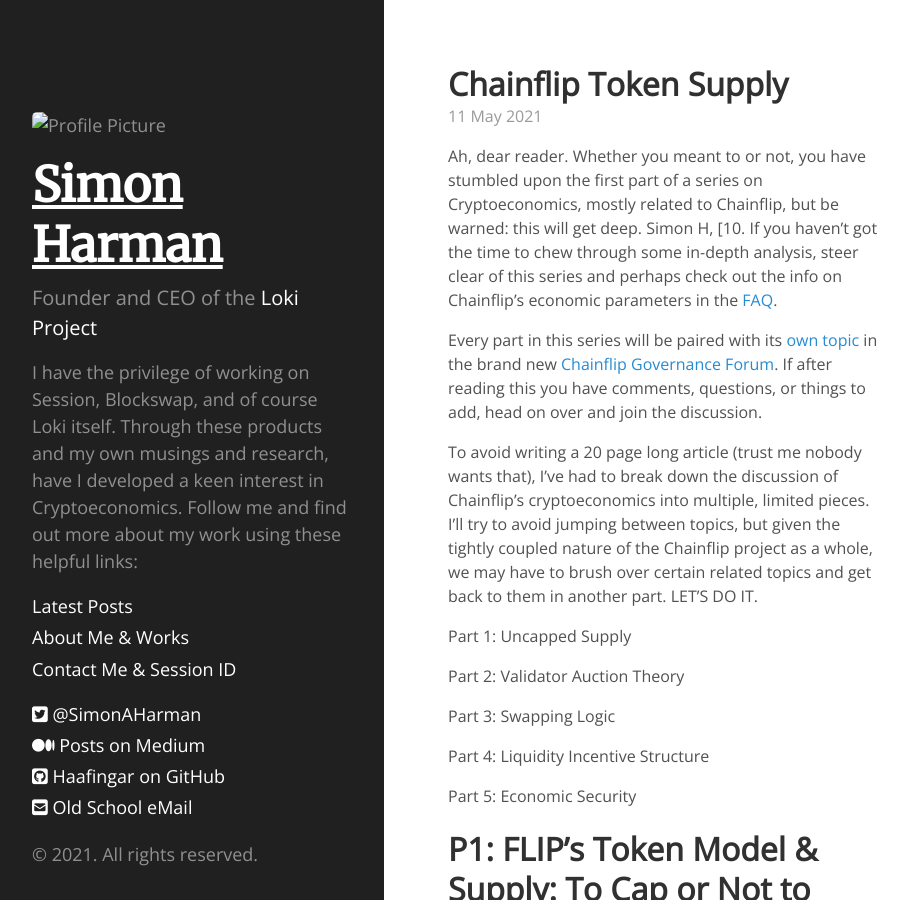
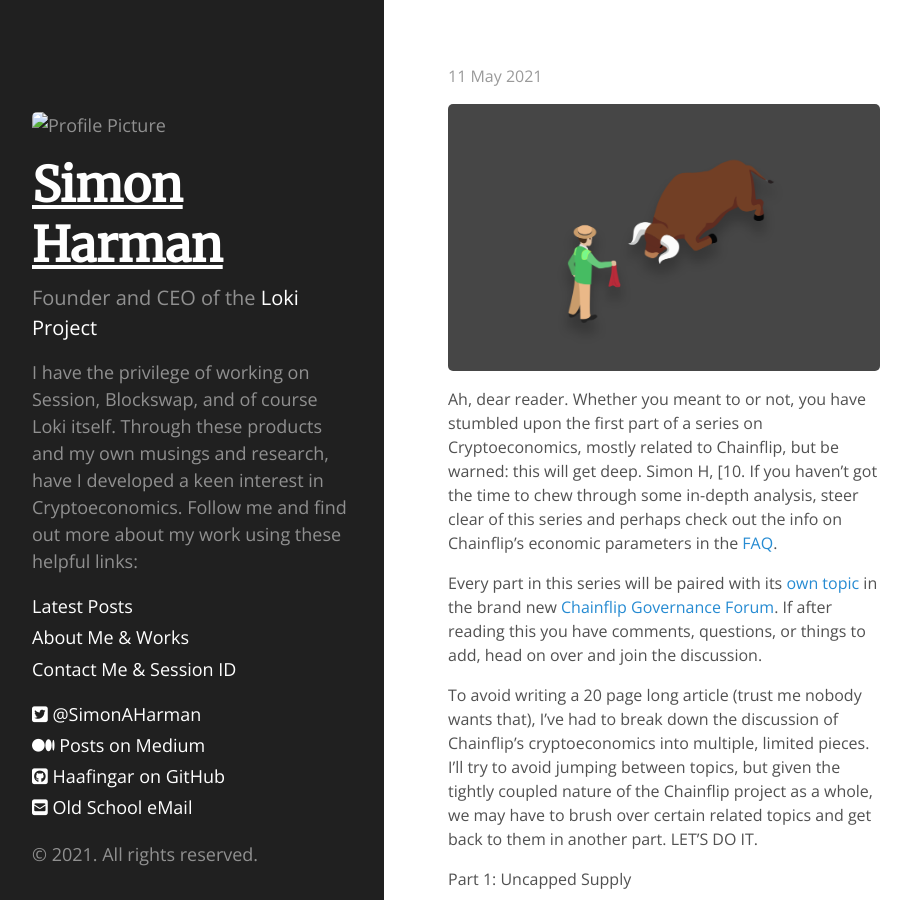
Before and after one commit to simonaharman/simonaharman.github.io, a Jekyll site: the page built from _posts/2021-05-11-chainflip-token-supply.md, in a window 1280 px wide and 900 px high. Shown: the whole window, without its empty margins (0-911 px from the left). Built offline with Jekyll 4.4.1, drawn with Linux system fonts in a browser that asks for light colours; nearby versions of some CDN libraries; our own code applies the rules of GitHub Pages for plain Markdown files; some of the changed lines change nothing that is shown.

Commit message:
Update 2021-05-11-chainflip-token-supply.md

```diff
--- a/_posts/2021-05-11-chainflip-token-supply.md
+++ b/_posts/2021-05-11-chainflip-token-supply.md
@@ -1,3 +1,9 @@
+---
+layout: post
+title: Cryptoeconomics Series P1: FLIP’s Token Model & Supply: To Cap or Not to Cap?
+---
+![FLIP’s Token Model & Supply: To Cap or Not to Cap?](/assets/defibull.png)
+
 Ah, dear reader. Whether you meant to or not, you have stumbled upon the first part of a series on Cryptoeconomics, mostly related to Chainflip, but be warned: this will get deep. Simon H, [10. If you haven’t got the time to chew through some in-depth analysis, steer clear of this series and perhaps check out the info on Chainflip’s economic parameters in the  [FAQ](https://chainflip.io/learn).
 
 Every part in this series will be paired with its  [own topic](https://forum.chainflip.io/t/cryptoeconomics-series-part-1-to-cap-or-not-to-cap/12)  in the brand new  [Chainflip Governance Forum](http://forum.chainflip.io/). If after reading this you have comments, questions, or things to add, head on over and join the discussion.
```
